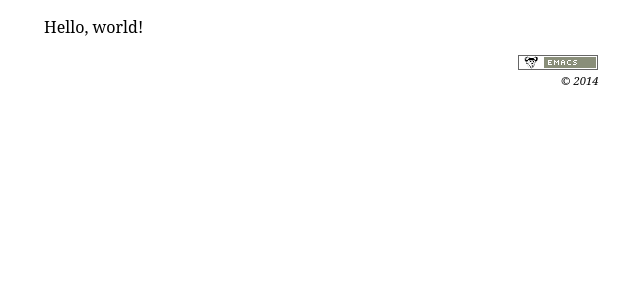
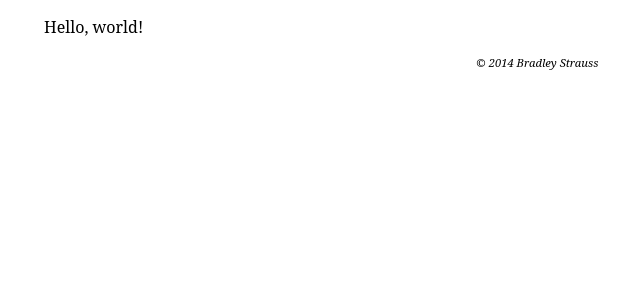
Before and after one commit to bradleyjs/bradleyjs.github.io, a Jekyll site: the page built from index.html, in a window 1280 px wide. Shown: the top 300 px of the page, without its empty margins (316-956 px from the left). Built offline with Jekyll 4.4.1, drawn with Linux system fonts in a browser that asks for light colours.

Commit message:
removed Emacs image from footer

```diff
--- a/_layouts/default.html
+++ b/_layouts/default.html
@@ -14,8 +14,7 @@
   </div>
 
   <div id="footer">
-    <p><a href="http://www.gnu.org/software/emacs" title="GNU Emacs"><img src="./images/emacs.png" alt="GNU Emacs" /></a><br />
-      &copy; 2014</p>
+    <p>&copy; 2014 Bradley Strauss</p>
   </div>
 
 </div>
```
